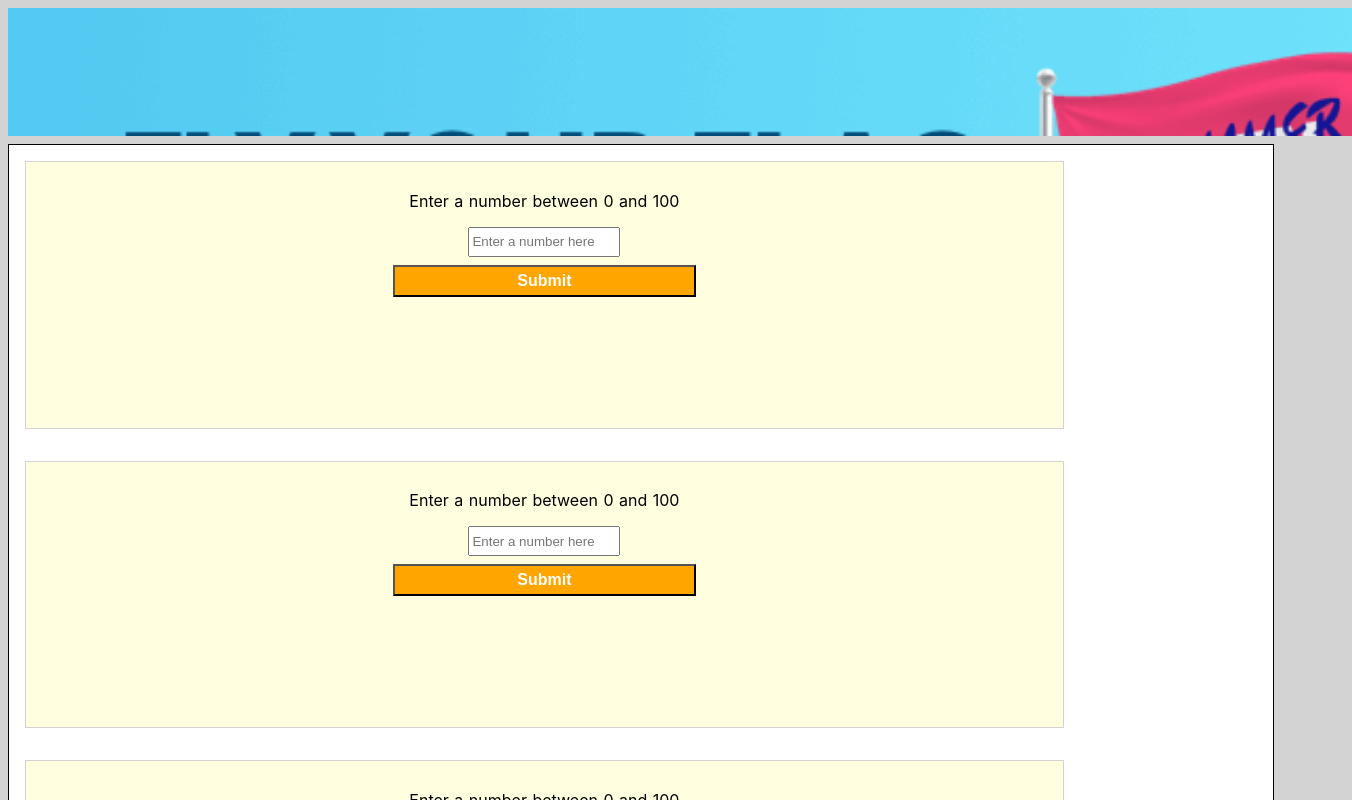
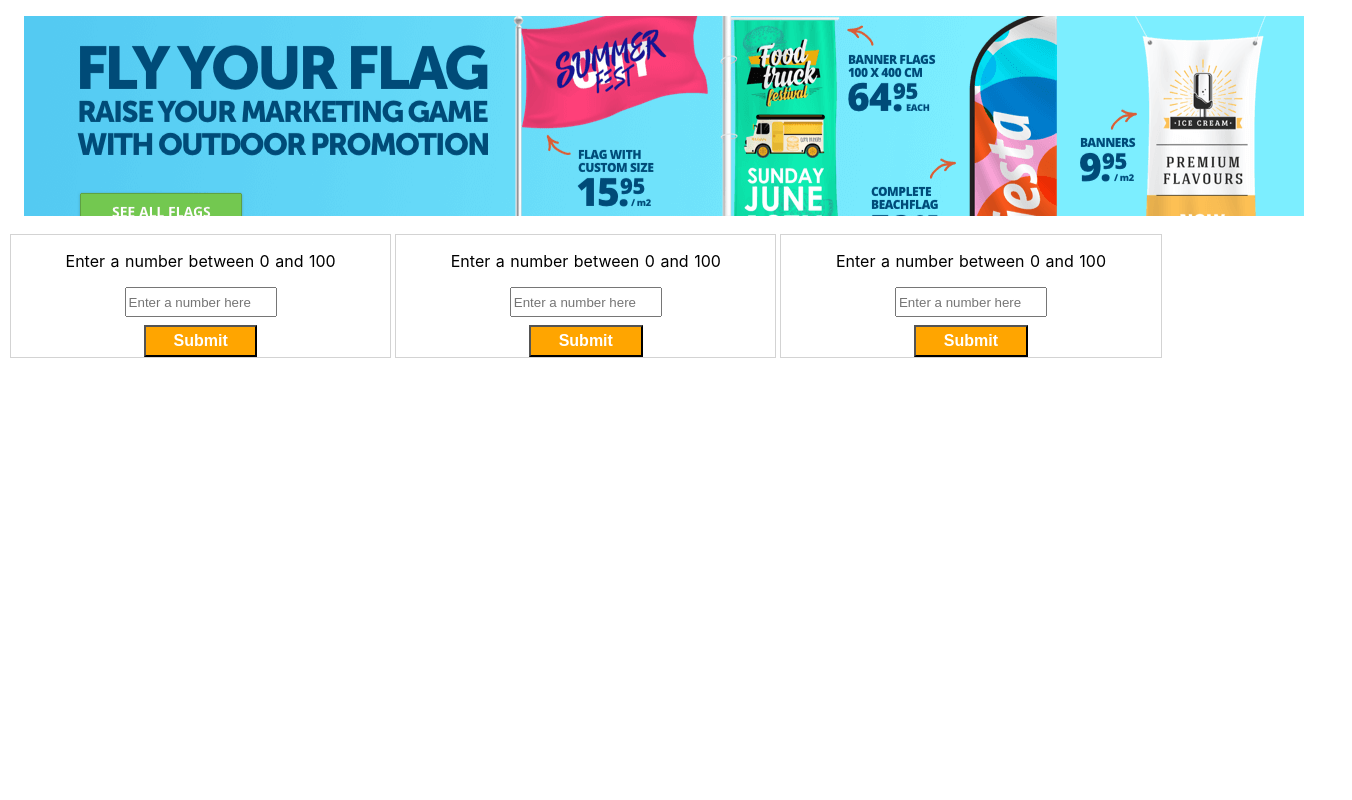
Before and after one commit to YvanSchaaik/fullstack_guess_game, a Nuxt app: page / in a window 1280 px wide. Shown: the top 800 px of the page, 1352 px wide, since content can reach past the window. Built offline with nearby package versions, Linux system fonts and the light colour scheme.

Commit message:
Create backend and GET request

```diff
--- a/components/GameContainer.vue
+++ b/components/GameContainer.vue
@@ -18,9 +18,11 @@ export default {
 
 .game_form {
     text-align: center;
-    width: 80%;
-    height: 30vh;
-    background-color: lightyellow;
+    border: 1px solid lightgrey;
+    margin: 2px;
+    display: inline-block;
+    width: 30%;
+    height: 30%;
 }
 
 .game_form input {
--- a/layouts/default.vue
+++ b/layouts/default.vue
@@ -15,6 +15,5 @@ html {
   -moz-osx-font-smoothing: grayscale;
   -webkit-font-smoothing: antialiased;
   box-sizing: border-box;
-  background-color: lightgrey;
 }
 </style>
--- a/pages/index.vue
+++ b/pages/index.vue
@@ -22,25 +22,25 @@ export default {
 <style>
 .banner {
   background: url("../assets/header_banner.png") no-repeat border-box;
-  /* background-position: left 15% top */
-  background-size: 200%;
+  background-position: left 15%;
+  background-size: 100%;
   width: 100vw;
   height: 8vh;
-  padding: 2rem;
-  margin-right: 1rem;
+  padding-bottom: 8.5rem;
+  margin: 1rem;
 }
-
+/*
 .games_container {
  background-color: white;
  border: 1px solid black;
  margin-top: 0.5rem;
- width: 100%;
-}
+ width: 100vw;
+} */
 
-.game_container {
+/* .game_container {
   margin: 1rem;
   padding: 0.8rem;
   border: 1px solid lightgrey;
   display: inline-block;
-}
+} */
 </style>
```
Also changed, not shown: package.json (+8 -2 lines), 2 other files (tests, documents, lock files or other folders).
